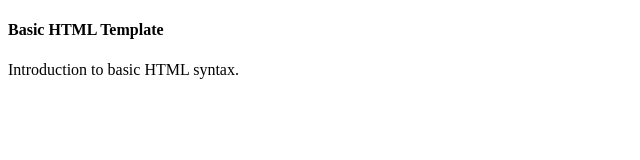
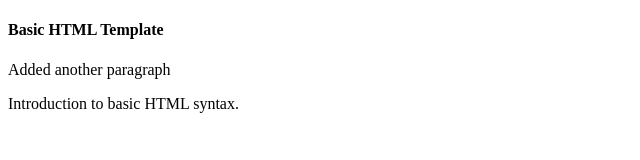
Before and after one commit to kezia-yifru/HTML-and-CSS-Projects, a plain HTML site: page basichtml.html in a window 1280 px wide. Shown: the whole page, without its empty margins (0-640 px from the left). Drawn offline with Linux system fonts and the light colour scheme.

Commit message:
Added another paragraph.

```diff
--- a/basichtml.html
+++ b/basichtml.html
@@ -9,5 +9,7 @@
         <header>
             <h4>Basic HTML Template</h4>
         </header>
+        <p>Added another paragraph</p>
         <p>Introduction to basic HTML syntax.</p>
+    </body>
 </html>
```
